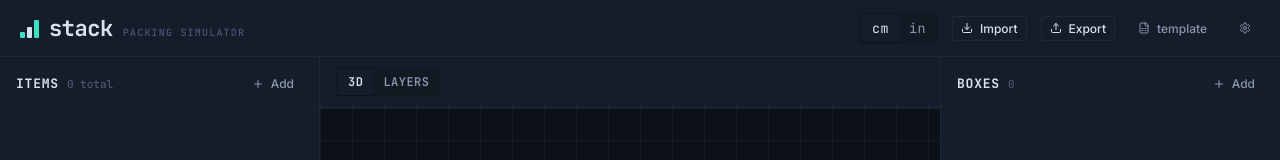
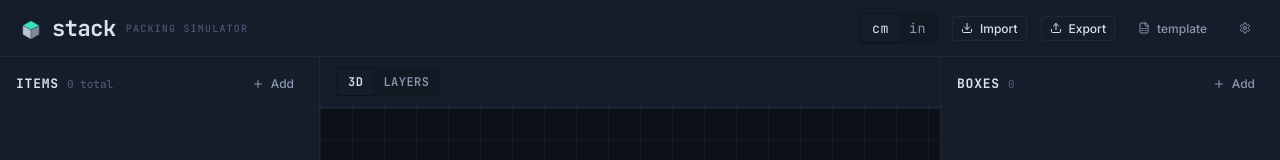
Before and after one commit to phuan516/Stack, a React (Vite) app: page / in a window 1280 px wide. Shown: the top 160 px of the page. Built offline with nearby package versions, Linux system fonts and the light colour scheme.

Commit message:
update logo

```diff
--- a/index.html
+++ b/index.html
@@ -3,6 +3,7 @@
   <head>
     <meta charset="UTF-8" />
     <meta name="viewport" content="width=device-width, initial-scale=1.0" />
+    <link rel="icon" type="image/svg+xml" href="/mark-dark.svg" />
     <title>Stack — Packing Simulator</title>
     <link rel="preconnect" href="https://fonts.googleapis.com" />
     <link rel="preconnect" href="https://fonts.gstatic.com" crossorigin />
--- a/src/components/TopBar.tsx
+++ b/src/components/TopBar.tsx
@@ -27,7 +27,7 @@ export function TopBar({ fileInputRef, packedResult }: Props) {
   return (
     <div className="topbar">
       <div className="brand">
-        <span className="brand-mark"><span /><span /><span /></span>
+        <img src="/mark-dark.svg" alt="Stack logo" className="brand-logo" />
         stack
         <span className="brand-tag">packing simulator</span>
       </div>
--- a/src/styles/globals.css
+++ b/src/styles/globals.css
@@ -18,7 +18,7 @@
 }
 .brand {
   display: flex;
-  align-items: baseline;
+  align-items: center;
   gap: 10px;
   font-family: var(--font-display);
   font-weight: 700;
@@ -26,18 +26,13 @@
   letter-spacing: -0.02em;
   color: var(--ink);
 }
-.brand-mark {
-  display: inline-flex;
-  align-items: flex-end;
-  gap: 2px;
-  height: 18px;
+.brand-logo {
+  width: 22px;
+  height: 22px;
+  border-radius: 5px;
   position: relative;
   top: 2px;
 }
-.brand-mark span { display: block; width: 5px; background: var(--accent); border-radius: 1px; }
-.brand-mark span:nth-child(1) { height: 6px; }
-.brand-mark span:nth-child(2) { height: 11px; background: var(--ink); }
-.brand-mark span:nth-child(3) { height: 18px; }
 .brand-tag {
   font-family: var(--font-mono);
   font-size: 10px;
```
Also changed, not shown: public/mark-dark.svg (added).
